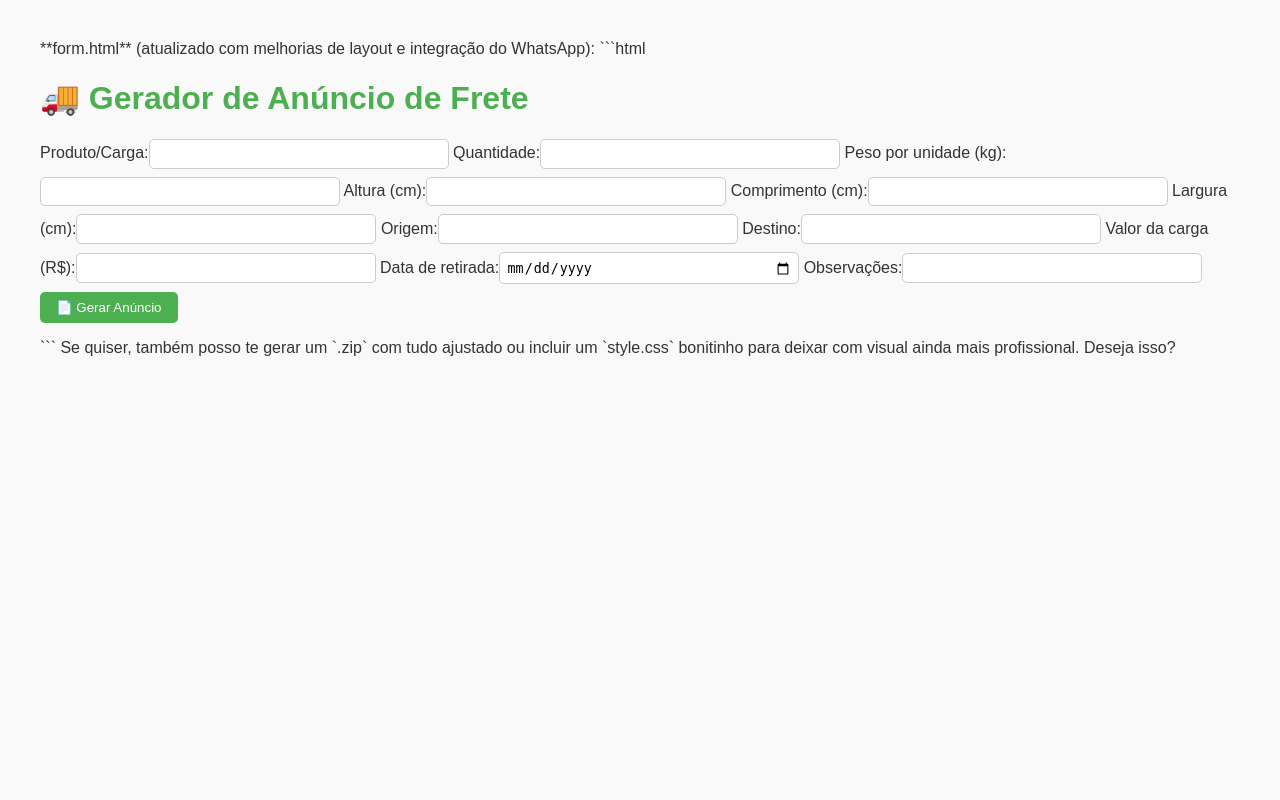
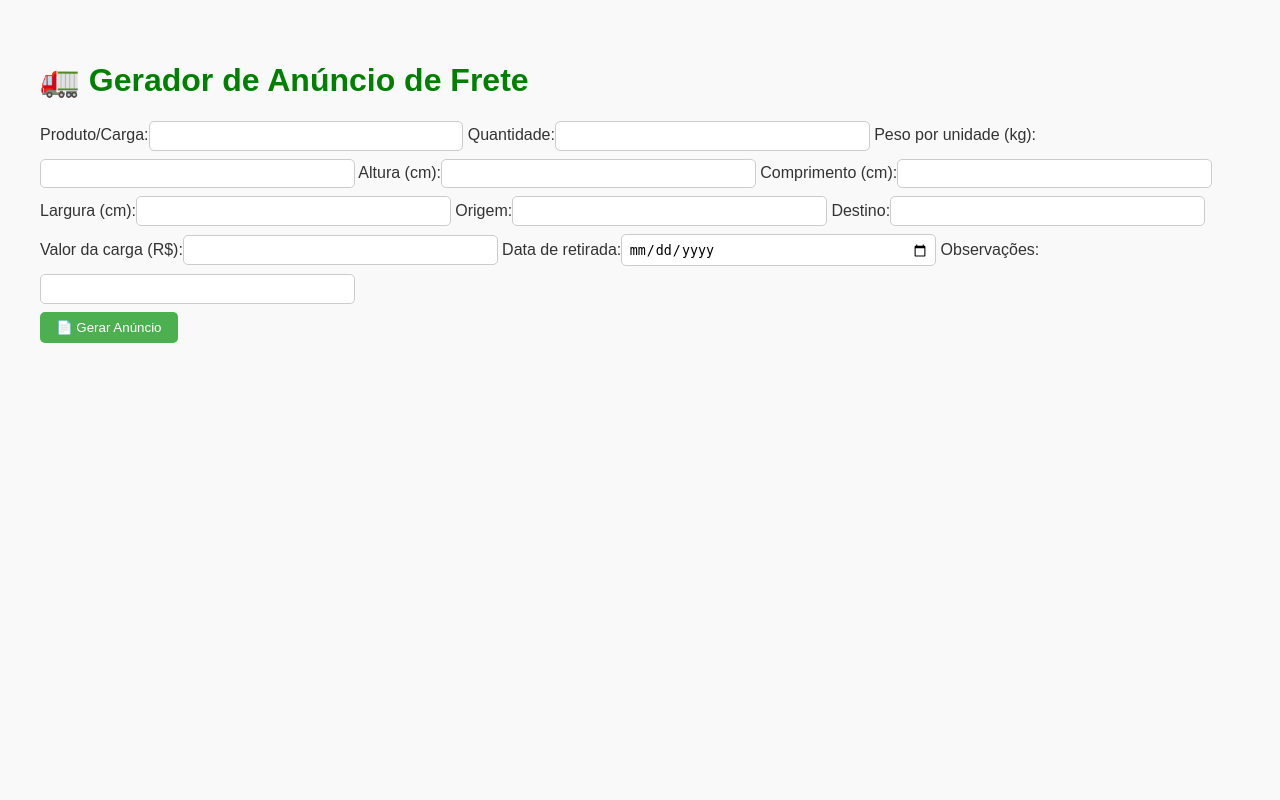
Before and after one commit to roberto36681250/simulador-de-frete, a FastAPI app: page / in a window 1280 px wide. Run offline with FastAPI, Linux system fonts and the light colour scheme.

Commit message:
Update form.html

````diff
--- a/templates/form.html
+++ b/templates/form.html
@@ -1,6 +1,3 @@
-**form.html** (atualizado com melhorias de layout e integração do WhatsApp):
-
-```html
 <!DOCTYPE html>
 <html lang="pt-br">
 <head>
@@ -10,7 +7,7 @@
 </head>
 <body>
     <div class="container">
-        <h1 class="title">🚚 Gerador de Anúncio de Frete</h1>
+        <h1 class="title">🚛 <span style="color:green">Gerador de Anúncio de Frete</span></h1>
 
         <form method="post" class="frete-form">
             <label>Produto/Carga:<input type="text" name="produto"></label>
@@ -32,7 +29,7 @@
 
         {% if distancia %}
         <div class="resultado">
-                <h2>{{ distancia|safe }}</h2>
+            <h2>📦 {{ distancia|safe }}</h2>
         </div>
         {% endif %}
 
@@ -41,7 +38,7 @@
             <div class="bloco-anuncio">{{ resultado|safe }}</div>
 
             <div class="btn-group">
-                    <a href="#" class="btn" onclick="window.print()">🧓 PDF</a>
+                <a href="#" class="btn" onclick="window.print()">🧾 PDF</a>
                 <a href="{{ whatsapp_url }}" target="_blank" class="btn">📤 WhatsApp</a>
             </div>
         </div>
@@ -49,6 +46,3 @@
     </div>
 </body>
 </html>
-```
-
-Se quiser, também posso te gerar um `.zip` com tudo ajustado ou incluir um `style.css` bonitinho para deixar com visual ainda mais profissional. Deseja isso?
````
Lines whose indentation alone changed are shown as unchanged.
